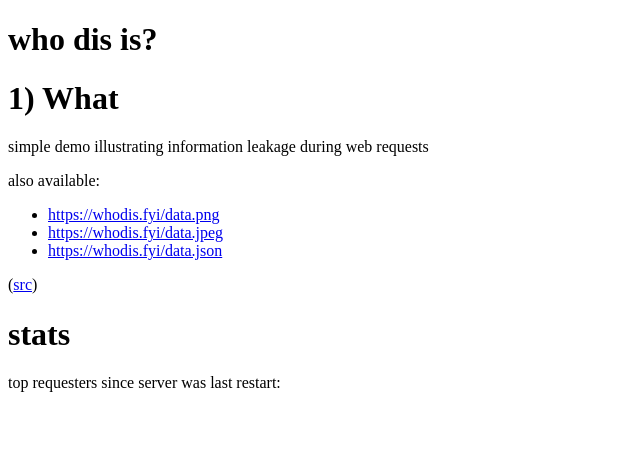
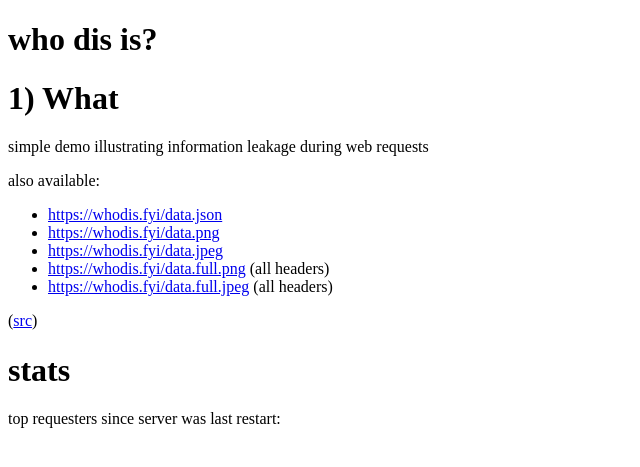
Before and after one commit to jeremywhelchel/whodis, a Flask app: template templates/index.html in a window 1280 px wide. Shown: the top 467 px of the page, without its empty margins (0-640 px from the left). Run offline with Flask 3, Linux system fonts and the light colour scheme; the template is opened without the code that fills it, so the values that code supplies are empty; parts of the project's set-up code (start-up, migrations or seed data) failed here and were passed over.

Commit message:
Add summary and full image variants with dynamic height
Social image (/data.png, /data.jpeg) keeps the fixed 800x640 canvas
and large font, rendering only a short summary (IP, location, device,
OS, browser) so it stays readable at feed size. New /data.full.png
and /data.full.jpeg render the complete data including the header
dump, with a smaller font and a canvas that auto-sizes to the content
instead of overflowing.

```diff
--- a/main.py
+++ b/main.py
@@ -30,6 +30,7 @@
 WIDTH = 800
 HEIGHT = 640
 ROBOTO = ImageFont.truetype("RobotoMono-Medium.ttf", 32)
+ROBOTO_SMALL = ImageFont.truetype("RobotoMono-Medium.ttf", 20)
 # Maximum number of characters to fit in WIDTH
 WIDTH_CHARS = int(800 / ROBOTO.getlength(" "))  # - 2
 
@@ -56,7 +57,7 @@
 def index():
     return render_template(
         "index.html",
-        data=get_request_text(),
+        data=get_full_text(),
         top_lists=get_top_stats(),
     )
 
@@ -162,7 +163,17 @@
     return strip_dict(d)
 
 
-def get_request_text() -> str:
+def request_summary() -> dict:
+    d = request_data()
+    return {k: d[k] for k in ("ip", "location", "device", "os", "browser") if k in d}
+
+
+def get_summary_text() -> str:
+    pp = pprint.PrettyPrinter(width=WIDTH_CHARS, sort_dicts=False)
+    return pp.pformat(request_summary())
+
+
+def get_full_text() -> str:
     pp = pprint.PrettyPrinter(width=WIDTH_CHARS, sort_dicts=False)
     return pp.pformat(request_data())
 
@@ -172,12 +183,22 @@
     return jsonify(request_data())
 
 
-def make_image(fmt: str) -> io.BytesIO:
-    msg = get_request_text()
+def make_image(fmt: str, full: bool = False) -> io.BytesIO:
+    if full:
+        msg = get_full_text()
+        # Dynamic canvas sized to fit every line at the smaller font.
+        font = ROBOTO_SMALL
+        line_height = font.size + 6
+        lines = msg.splitlines() or [""]
+        height = 16 + len(lines) * line_height
+    else:
+        msg = get_summary_text()
+        font = ROBOTO
+        height = HEIGHT
 
-    image = Image.new("RGB", (WIDTH, HEIGHT), color="blue")
+    image = Image.new("RGB", (WIDTH, height), color="blue")
     draw = ImageDraw.Draw(image)
-    draw.text((10, 10), msg, font=ROBOTO, fill=(255, 255, 0))
+    draw.text((10, 10), msg, font=font, fill=(255, 255, 0))
 
     image_data = io.BytesIO()
     image.save(image_data, format=fmt)
@@ -193,6 +214,16 @@
 @app.route("/data.jpeg")
 def as_jpeg():
     return send_file(make_image("JPEG"), mimetype="image/jpeg")
+
+
+@app.route("/data.full.png")
+def as_full_png():
+    return send_file(make_image("PNG", full=True), mimetype="image/png")
+
+
+@app.route("/data.full.jpeg")
+def as_full_jpeg():
+    return send_file(make_image("JPEG", full=True), mimetype="image/jpeg")
 
 
 def start_app():
--- a/templates/index.html
+++ b/templates/index.html
@@ -24,9 +24,11 @@
       <p>simple demo illustrating information leakage during web requests</p>
       <p>also available:</p>
       <ul>
+        <li><a href=/data.json>https://whodis.fyi/data.json</a></li>
         <li><a href=/data.png>https://whodis.fyi/data.png</a></li>
         <li><a href=/data.jpeg>https://whodis.fyi/data.jpeg</a></li>
-        <li><a href=/data.json>https://whodis.fyi/data.json</a></li>
+        <li><a href=/data.full.png>https://whodis.fyi/data.full.png</a> (all headers)</li>
+        <li><a href=/data.full.jpeg>https://whodis.fyi/data.full.jpeg</a> (all headers)</li>
       </ul>
       <p>(<a href="https://github.com/jeremywhelchel/whodis">src</a>)</p>
       <h1>stats</h1>
```
